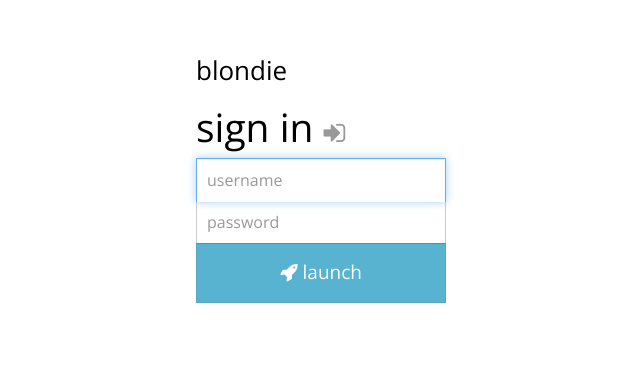
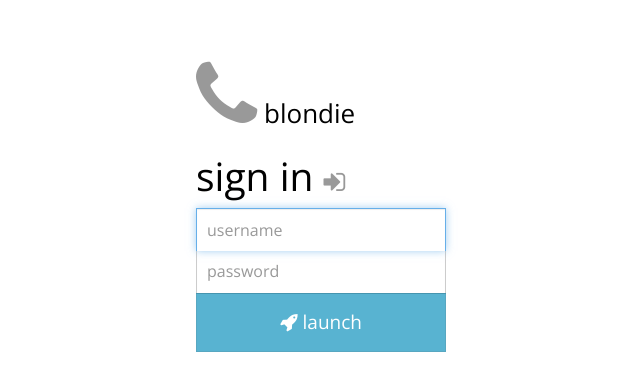
Before and after one commit to JamieSellars/blondie, a website: page temp/index.html in a window 1280 px wide. Shown: the part 120-510 px from the top of the page, without its empty margins (319-959 px from the left). Drawn offline with nearby package versions, Linux system fonts and the light colour scheme; files that its build step writes are made by us from their sources.

Commit message:
Add Icon on sign in page

```diff
--- a/temp/index.html
+++ b/temp/index.html
@@ -49,10 +49,10 @@
   <!-- inject:js -->
   <script src="app.js"></script>
   <script src="config/app.config.js"></script>
+  <script src="directives/directive.sameas.js"></script>
   <script src="controllers/controller.dashboard.js"></script>
   <script src="controllers/controller.main.js"></script>
   <script src="controllers/controller.me.js"></script>
-  <script src="directives/directive.sameas.js"></script>
   <script src="services/service.auth.js"></script>
   <script src="services/services.alert.js"></script>
   <script src="controllers/dashboard/controller.statistics.js"></script>
--- a/temp/views/partials/partial.signin.html
+++ b/temp/views/partials/partial.signin.html
@@ -2,7 +2,7 @@
 
     <form class="form-signin" name="formsignin" novalidate ng-submit="main.authenticate()">
 
-        <h3 class="form-signin-heading text-muted">blondie</h3>
+        <h3 class="form-signin-heading text-muted"><i class="fa fa-phone fa-3x text-muted"></i> blondie</h3>
         <h1 class="form-signin-heading text-muted">sign in <i class="small fa fa-sign-in text-primary"></i></h1>
 
         <div ng-show="main.signin.error" class="alert alert-danger btn-block animated  flipInX">{{ main.signin.errorMsg }}</div>
```
Also changed, not shown: app/views/partials/partial.signin.html (+1 -1 lines).
